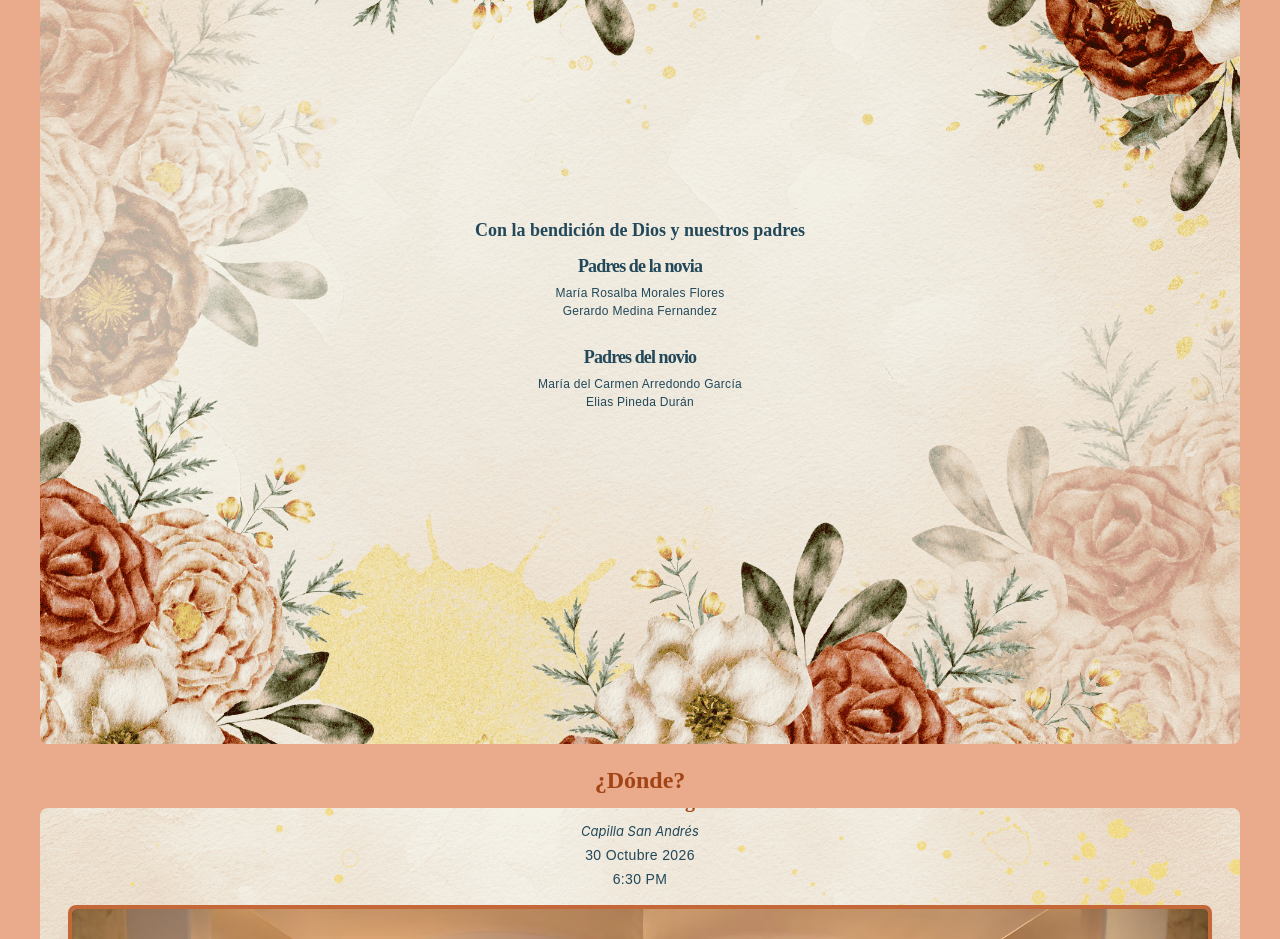
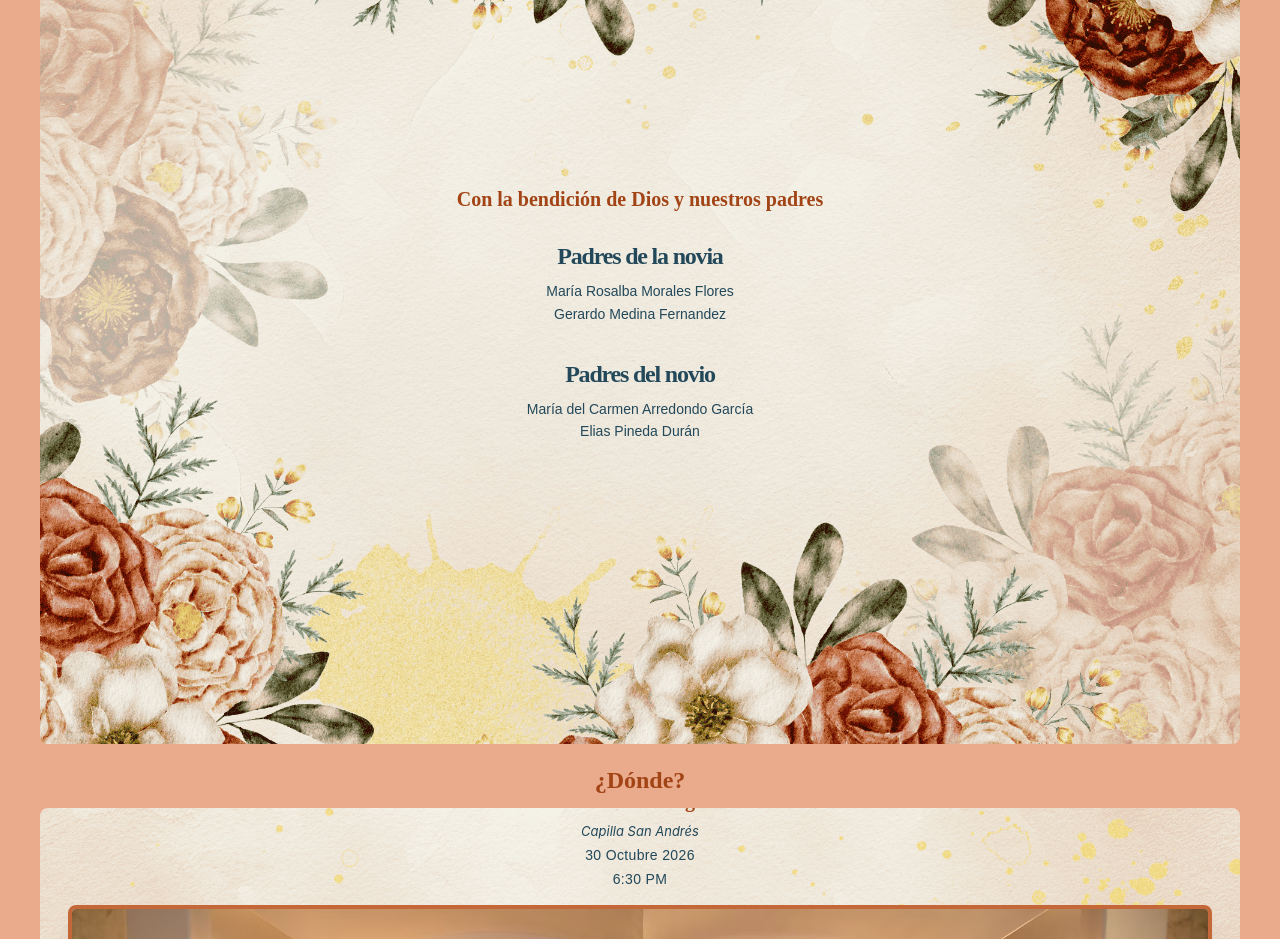
Before and after one commit to SPA07/wedding-invitation, a React (Vite) app: page / in a window 1280 px wide. Shown: the part 2080-3019 px from the top of the page. Built offline with nearby package versions, Linux system fonts and the light colour scheme; a web font is replaced by a local one.

Commit message:
feat: style

```diff
--- a/src/components/Home.jsx
+++ b/src/components/Home.jsx
@@ -30,27 +30,28 @@ const Home = () => {
         minHeight="min-h-112.5"
         imageClassName="object-cover"
       >
-        <div className="flex flex-col gap-y-3 p-11 text-center items-center">
+        {/* Cambiamos p-11 por py-12 px-2 para liberar espacio a los lados */}
+        <div className="flex flex-col gap-y-5 py-12 px-2 text-center items-center w-full">
 
-          <h1 className="text-(--color-secondary) text-lg leading-tight font-bold">
+          <h1 className="text-[#a24415] text-xl font-bold w-[90%] max-w-[500px] leading-tight">
             Con la bendición de Dios y nuestros padres
           </h1>
 
-          <div className="flex flex-col gap-y-6 w-full">
-            <div className="space-y-1">
-              <h2 className="text-(--color-secondary) text-[18px] tracking-tighter">
+          <div className="flex flex-col gap-y-8 w-full mt-2">
+            <div className="space-y-2">
+              <h2 className="font-ballet text-(--color-secondary) text-2xl tracking-tighter">
                 Padres de la novia
               </h2>
-              <p className="text-(--color-secondary) text-[12px] tracking-wide whitespace-nowrap">
+              <p className="text-(--color-secondary) text-sm leading-relaxed">
                 María Rosalba Morales Flores <br /> Gerardo Medina Fernandez
               </p>
             </div>
 
-            <div className="space-y-1">
-              <h2 className="text-(--color-secondary) text-[18px] tracking-tighter">
+            <div className="space-y-2">
+              <h2 className="font-ballet text-(--color-secondary) text-2xl tracking-tighter">
                 Padres del novio
               </h2>
-              <p className="text-(--color-secondary) text-[12px] tracking-tighter sm:tracking-wide min-w-max">
+              <p className="text-(--color-secondary) text-sm leading-relaxed">
                 María del Carmen Arredondo García <br /> Elias Pineda Durán
               </p>
             </div>
```
